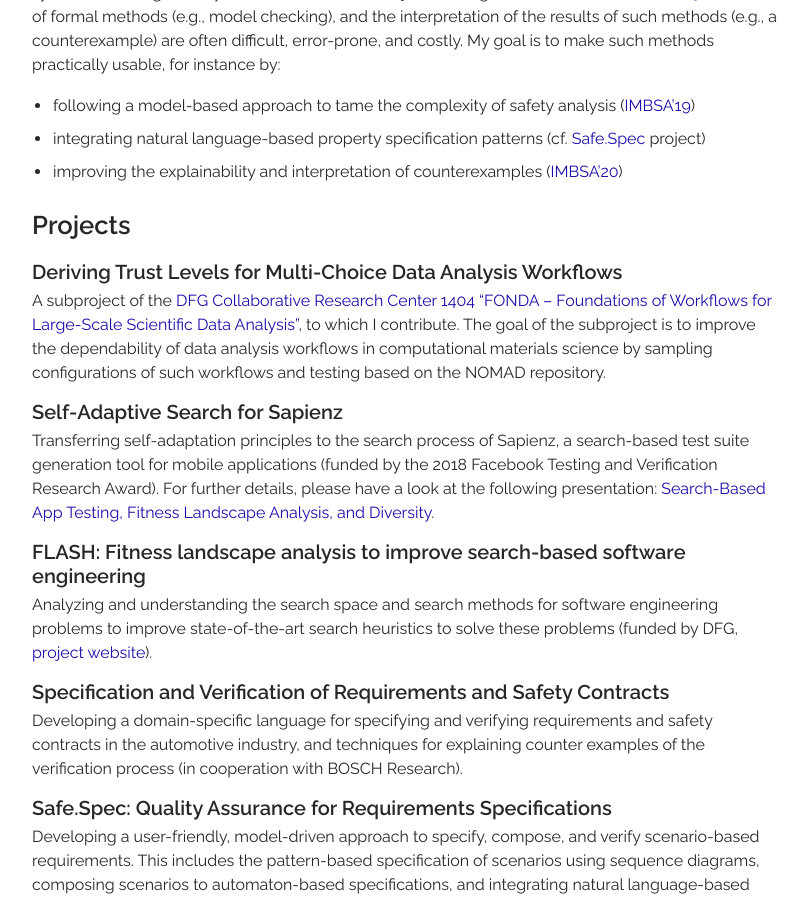
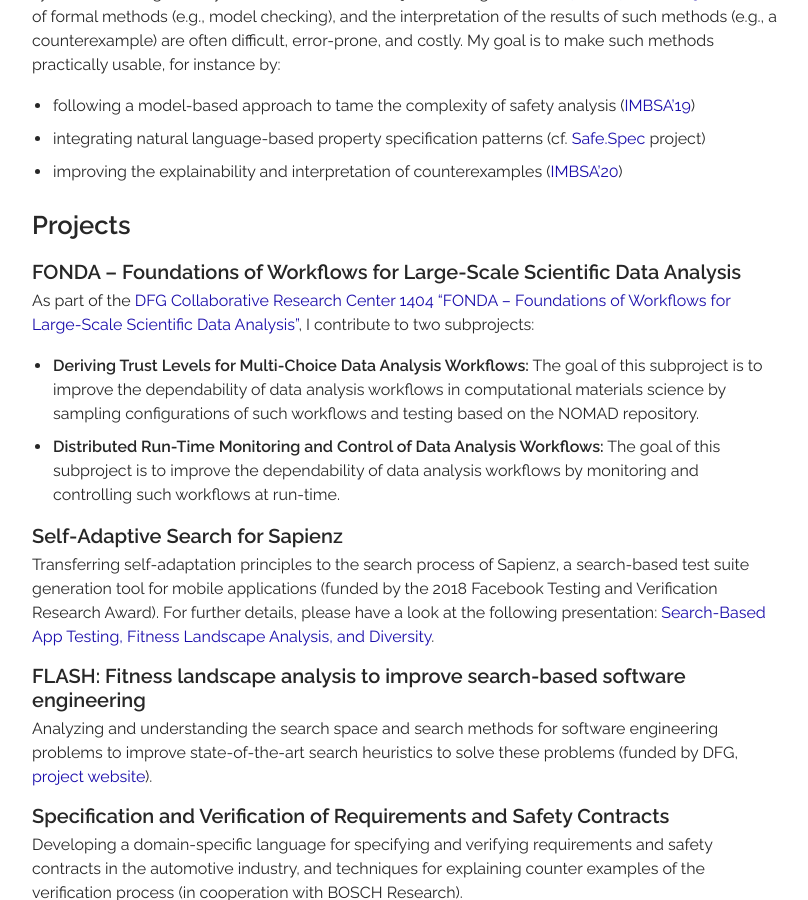
Before and after one commit to thomas-vogel/thomas-vogel.github.io, a Jekyll site: the page built from _pages/research.md, in a window 1280 px wide and 900 px high, scrolled down 1806 px. Shown: the whole window, without its empty margins (233-1041 px from the left). Built offline with Jekyll 4.4.1, drawn with Linux system fonts in a browser that asks for light colours.

Commit message:
Add FONDA B6.

```diff
--- a/_pages/research.md
+++ b/_pages/research.md
@@ -48,8 +48,10 @@ Given the increasing level of autonomy, large configuration spaces, or uncertain
 
 # Projects
 
-### Deriving Trust Levels for Multi-Choice Data Analysis Workflows
-A subproject of the [DFG Collaborative Research Center 1404 "FONDA -- Foundations of Workflows for Large-Scale Scientific Data Analysis"](https://fonda.hu-berlin.de/){:target="_blank"}, to which I contribute. The goal of the subproject is to improve the dependability of data analysis workflows in computational materials science by sampling configurations of such workflows and testing based on the NOMAD repository.
+### FONDA -- Foundations of Workflows for Large-Scale Scientific Data Analysis
+As part of the [DFG Collaborative Research Center 1404 "FONDA -- Foundations of Workflows for Large-Scale Scientific Data Analysis"](https://fonda.hu-berlin.de/){:target="_blank"}, I contribute to two subprojects:
+* **Deriving Trust Levels for Multi-Choice Data Analysis Workflows:** The goal of this subproject is to improve the dependability of data analysis workflows in computational materials science by sampling configurations of such workflows and testing based on the NOMAD repository.
+* **Distributed Run-Time Monitoring and Control of Data Analysis Workflows:** The goal of this subproject is to improve the dependability of data analysis workflows by monitoring and controlling such workflows at run-time.
 
 ### Self-Adaptive Search for Sapienz
 Transferring self-adaptation principles to the search process of Sapienz, a search-based test suite generation tool for
```
Also changed, not shown: index.md (+1 -1 lines).
